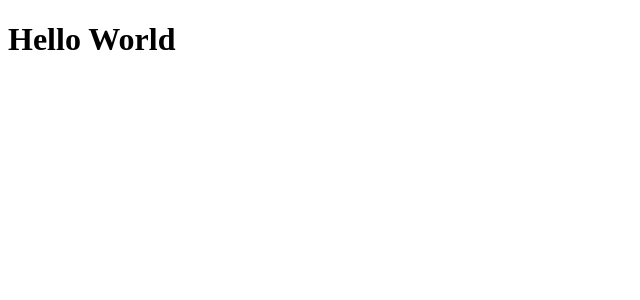
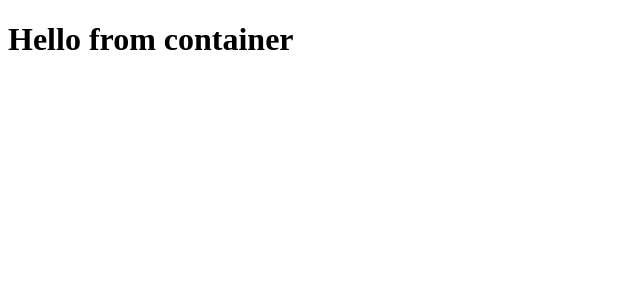
Before and after one commit to tannermeck/Lab-resty, a React app: page / in a window 1280 px wide. Shown: the top 300 px of the page, without its empty margins (0-640 px from the left). Built offline with nearby package versions, Linux system fonts and the light colour scheme.

Commit message:
container created

```diff
--- a/src/components/app/App.jsx
+++ b/src/components/app/App.jsx
@@ -1,5 +1,6 @@
 import React from 'react';
+import SearchContainer from '../../container/SearchContainer';
 
 export default function App() {
-  return <h1>Hello World</h1>;
+  return <SearchContainer />;
 }
--- /dev/null
+++ b/src/container/SearchContainer.jsx
@@ -0,0 +1,13 @@
+import React, { Component } from 'react';
+
+class SearchContainer extends Component {
+    state = {
+
+    }
+    render() {
+        return (
+            <h1>Hello from container</h1>
+        )
+    }
+}
+export default SearchContainer;
```
